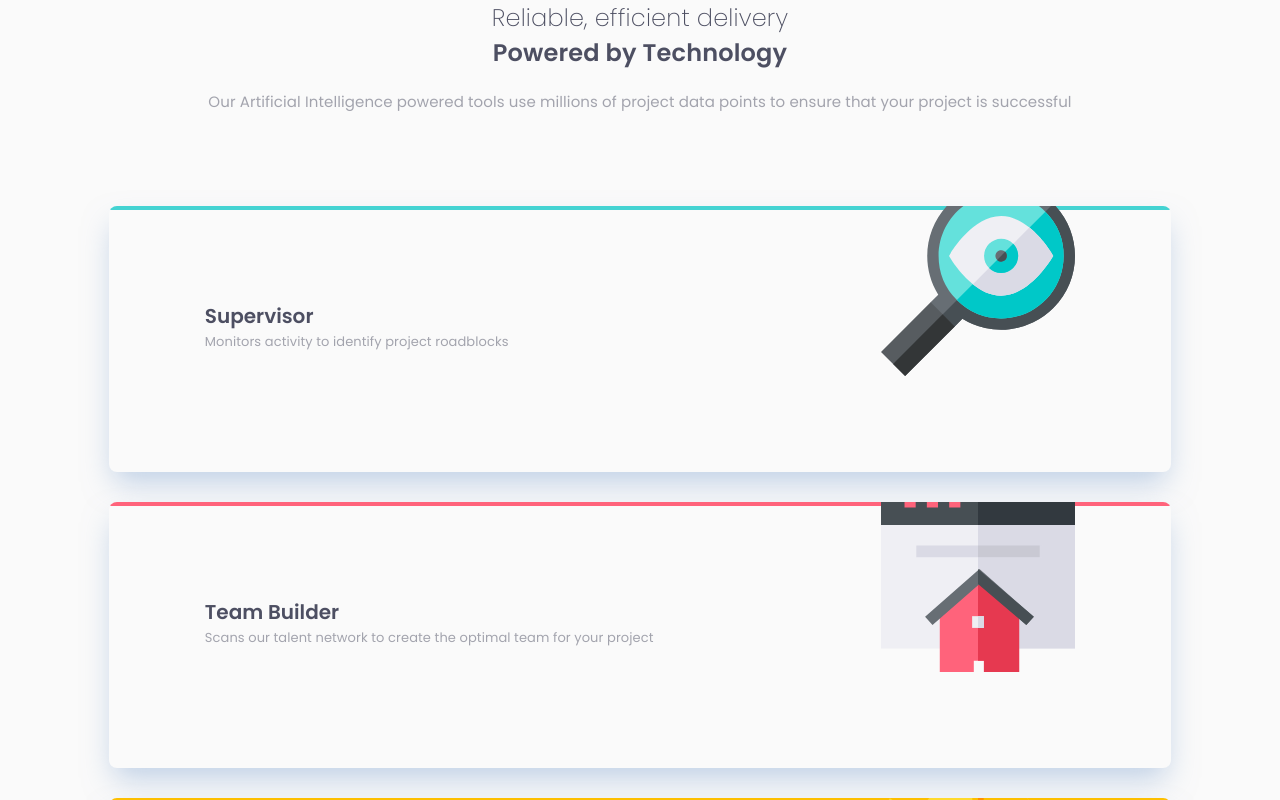
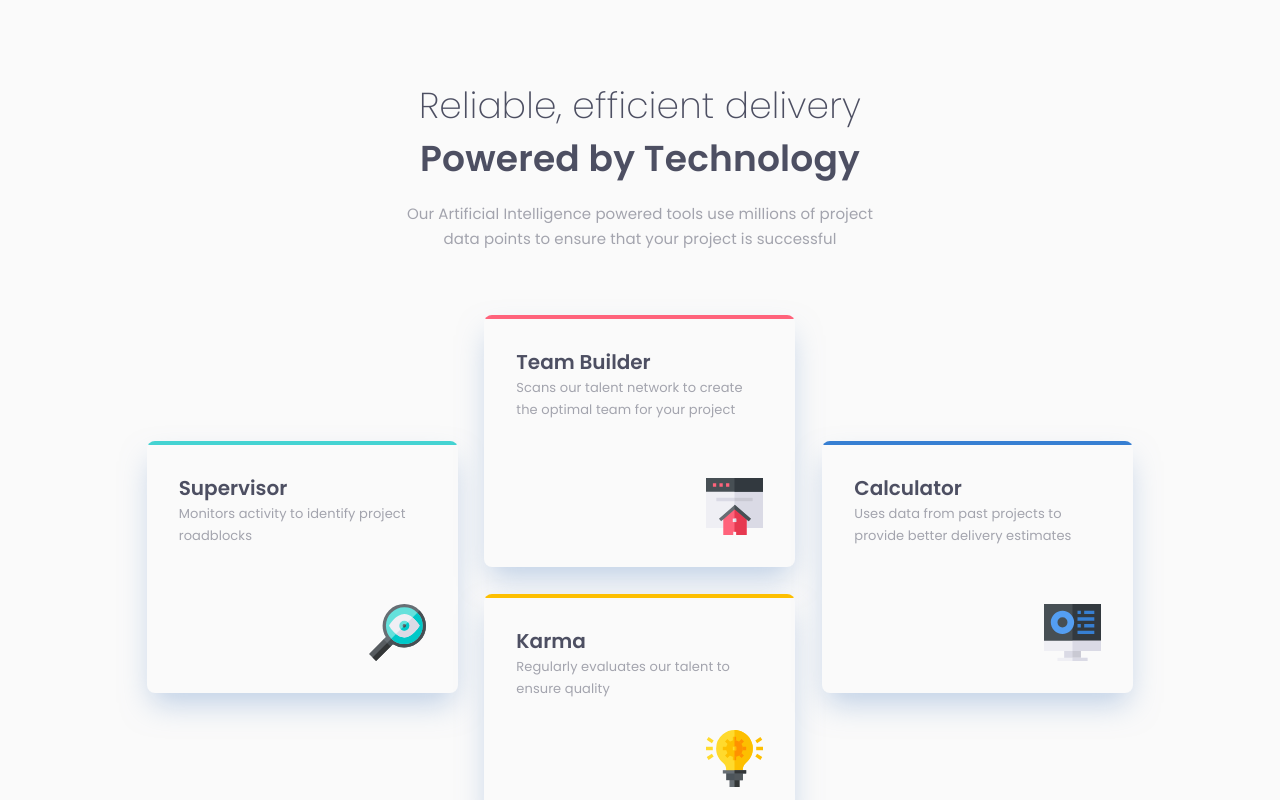
Before and after one commit to waquintero-ia/featureSection, a React (Vite) app: page / in a window 1280 px wide. Shown: the top 800 px of the page. Built offline with nearby package versions, Linux system fonts and the light colour scheme.

Commit message:
feature section complete

```diff
--- a/src/App.css
+++ b/src/App.css
@@ -18,21 +18,35 @@ body {
   margin-right: auto;
 }
 
+.title {
+  margin-left: auto;
+  margin-right: auto;
+}
+
+.card {
+  margin-left: auto;
+  margin-right: auto;
+}
+
 .flow__title > * + * {
-  margin-top: var(--flow-space-title, 1em);
+  margin-top: clamp( 2vh, 1.5vh, var(--flow-space-title, 1em));
 }
 
 .flow__main > * + * {
-  margin-top: var(--flow-space-main, 1em);
+  margin-top: clamp(8vh, 4vh ,var(--flow-space-main, 1em)) ;
 }
 
 .flow__cards > * + * {
   margin-top: var(--flow-space-cards, 1em);
 }
 
+.flow__card__container > * + * {
+  margin-top: var(--flow-space-cards, 1em);
+}
+
 .card__container {
   position: relative;
-  padding: 7.47vw;
+  padding: clamp(1.75rem, 4vw , 2rem);
 }
 
 .card__cyan::before,
@@ -68,10 +82,42 @@ body {
 
 }
 
-@media (min-width: 80rem) {
-  body{
-    padding-top: 0;
-    padding-bottom: 0;
+@media (min-width: 40rem) {
+  body {
+    padding-top: 10vh;
+    padding-bottom: 10vh;
   }
 
+  .card {
+    display: grid;
+    grid-template-areas:
+    ".......... team ....."
+    "supervisor team  calculator"
+    "supervisor karma calculator"
+    ".......... karma ....";
+
+    grid-template-rows: repeat(4, 1fr);
+    grid-template-columns: repeat(3, 1fr);
+  }
+
+  .card__container{
+    margin-top: 0;
+  }
+
+  #supervisor{grid-area: supervisor;}
+  #team{grid-area: team;}
+  #karma{grid-area: karma;}
+  #calculator{grid-area: calculator;}
+
+  [data-type="right"] {
+    margin-right: 2.08vw;
+  }
+
+  [data-type="left"] {
+    margin-left: 2.08vw;
+  }
+
+  [data-type="top"] {
+    margin-top: 2.08vw;
+  }
 }
--- a/src/component/Card.jsx
+++ b/src/component/Card.jsx
@@ -2,11 +2,12 @@ import card from '../data/card.json'
 import Content from './Content'
 
 const Card = () =>{
-  const composition_article = 'grid grid-row-4'
+  const composition_article = 'grid'
+  const composition_article_xl = 'sm:w-[77.08vw]'
 
   return(
     <>
-      <article className={`flow__cards ${composition_article}`}>
+      <article className={`card flow__cards ${composition_article} ${composition_article_xl}`} >
         {
           card.map(card => (
             <Content
@@ -17,6 +18,8 @@ const Card = () =>{
               alt={card.alt}
               color={card.color}
               position={card.position}
+              id={card.id}
+              dataType={card.dataType}
             />
           ))
         }
--- a/src/component/Content.jsx
+++ b/src/component/Content.jsx
@@ -1,23 +1,28 @@
 import PropTypes from 'prop-types';
 
-const Content = ({title, description, image, alt, color, position}) => {
-  const composition_card__container = 'bg-white-100 col-span-1 w-[82.94vw] min-h-[33.28vh] rounded-[8px] shadow-card-shadow overflow-hidden'
-  const composition_card__description = 'relative h-full text-grey-900'
+const Content = ({title, description, image, alt, color, position, id, dataType}) => {
+  const composition_card__container = 'flex flex-col justify-between bg-white-100 w-[82.94vw] min-h-[33.28vh] rounded-[8px] shadow-card-shadow overflow-hidden'
+  const composition_card_container_sm = 'sm:w-[24.30vw] sm:min-h-[17.36vw]'
+  const composition_card__description = 'h-full text-grey-900'
   const composition_title = 'text-[20px] font-semibold'
   const composition_description = 'text-[13px] tracking-[0.09px] leading-[170%] opacity-50'
+  const composition_image_container = 'flex justify-end items-end'
+  const composition_image = 'w-[57px]'
 
   return(
     <>
-      <div className={`card__container card__${color} ${composition_card__container} ${position}`}>
-        <div className={`card__description ${composition_card__description}`}>
+      <div className={`card__container flow__card__container card__${color} ${composition_card__container} ${position} ${composition_card_container_sm} `} id={id} data-type={dataType}>
+        <div className={`card__description${composition_card__description}`}>
           <h2 className={`title ${composition_title}`}>
-            {title}
+              {title}
           </h2>
           <p className={`description ${composition_description}`}>
             {description}
           </p>
-          <picture className="absolute bottom-0 right-0">
-            <img className="w-[15.2vw]" src={image} alt={alt} />
+        </div>
+        <div className={`image__container ${composition_image_container}`}>
+          <picture>
+            <img className={`image ${composition_image}`} src={image} alt={alt} />
           </picture>
         </div>
       </div>
@@ -32,6 +37,8 @@ Content.propTypes = {
   alt: PropTypes.string.isRequired,
   color: PropTypes.string.isRequired,
   position: PropTypes.string.isRequired,
+  id: PropTypes.string.isRequired,
+  dataType: PropTypes.string.isRequired,
 };
 
 export default Content
--- a/src/component/Title.jsx
+++ b/src/component/Title.jsx
@@ -1,10 +1,11 @@
 const Title = () =>{
-  const composition_title = 'text-[24px] tracking-[0.17px] text-center text-grey-900 leading-[146%]'
+  const composition_title = 'text-size-h1 tracking-[0.17px] text-center text-grey-900 leading-[146%]'
   const composition_description = 'font-regular text-[15px] tracking-[0.1px] leading-[167%] opacity-50'
+  const composition_title_xl = 'sm:w-[37.5vw]'
 
   return(
     <>
-      <article className={`title flow__title ${composition_title}`}>
+      <article className={`title flow__title ${composition_title} ${composition_title_xl}`}>
         <h1 className='font-extralight'>
           Reliable, efficient delivery <br/>
           <span className="font-semibold">Powered by Technology</span>
--- a/src/data/card.json
+++ b/src/data/card.json
@@ -5,7 +5,9 @@
     "image": "./images/icon-supervisor.svg",
     "alt": "Magnifying glass icon with an eye in the middle, observing",
     "color": "cyan",
-    "position": "col-span-1"
+    "position": "xl:col-span-1",
+    "id": "supervisor",
+    "dataType": "right"
   },
   {
     "title": "Team Builder",
@@ -13,7 +15,10 @@
     "image": "./images/icon-team-builder.svg",
     "alt": "litte house red wrapper by a browser",
     "color": "red",
-    "position": "col-span-2"
+    "position": "xl:col-span-2",
+    "id": "team",
+    "dataType": "bottom"
+
   },
   {
     "title": "Karma",
@@ -21,7 +26,9 @@
     "image": "./images/icon-karma.svg",
     "alt": "A lit lightbulb.",
     "color": "orange",
-    "position": "col-span-2"
+    "position": "xl:col-span-2",
+    "id": "karma",
+    "dataType": "top"
   },
   {
     "title": "Calculator",
@@ -29,7 +36,9 @@
     "image": "./images/icon-calculator.svg",
     "alt": "The monitor of an iMac",
     "color": "blue",
-    "position": "col-span-1"
+    "position": "xl:col-span-1",
+    "id": "calculator",
+    "dataType": "left"
   }
 
 ]
--- a/tailwind.config.js
+++ b/tailwind.config.js
@@ -18,6 +18,9 @@ export default {
       boxShadow:{
         'card-shadow': '0 15px 30px -5px rgba(131, 166, 210, 0.5)',
       },
+      fontSize:{
+        'size-h1': 'clamp(1.5rem, 4vw , 2.25rem)'
+      },
     },
   },
   plugins: [],
```
